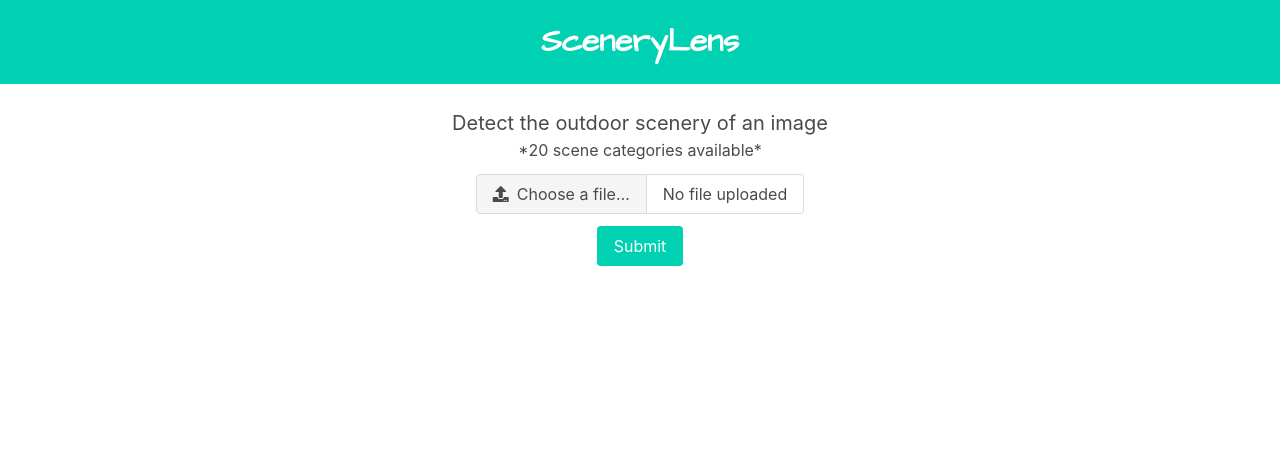
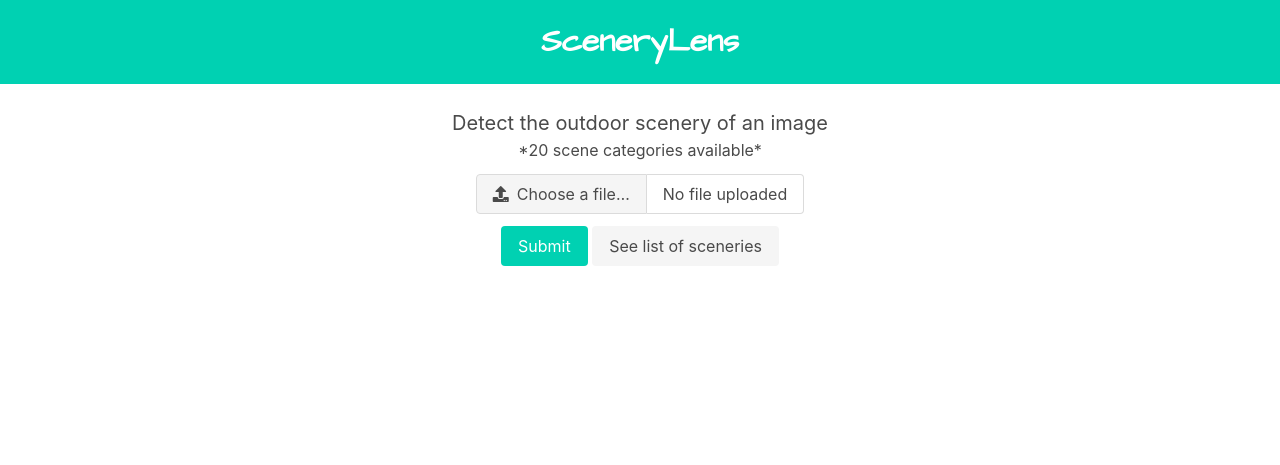
Before and after one commit to rickyricky787/SceneryLens, a Flask app: page / in a window 1280 px wide. Shown: the top 465 px of the page. Run offline with Flask 2, Linux system fonts and the light colour scheme.

Commit message:
Added list of sceneries button

```diff
--- a/templates/index.html
+++ b/templates/index.html
@@ -14,7 +14,7 @@
       <section class="hero is-primary is-small">
         <div class="hero-body">
           <p class="title has-text-centered" style="font-family:Architects Daughter;">
-            SceneryLens
+            <a href={{ url_for("index") }}>SceneryLens</a>
           </p>
         </div>
       </section>
@@ -24,7 +24,7 @@
           <p>*20 scene categories available*</p>
         </div>
 
-        <form method="POST" action={{ url_for('results') }} enctype="multipart/form-data">
+        <form method="POST" action={{ url_for("results") }} enctype="multipart/form-data">
 
           <div id="file-upload-icon" class="file has-name columns is-centered">
             <label class="file-label">
@@ -43,7 +43,10 @@
             </label>
           </div>
 
-          <p><input class="button is-primary" type="submit" value="Submit" onclick="startProcessing()"></p>
+          <p>
+            <input class="button is-primary" type="submit" value="Submit" onclick="startProcessing()">
+            <button class="button is-light" onclick="listOfSceneries()">See list of sceneries</button>
+          </p>
         </form>
         {% block content %}{% endblock %}
       </div>
@@ -68,6 +71,17 @@
         }
       }
 
+      // For displaying list of sceneries
+      function listOfSceneries() {
+        alert(
+          "List of sceneries:\n" +
+          "alley - bridge - canyon - desert - downtown - " +
+          "forest - grotto - iceberg - lake - mountain - " +
+          "ocean - park - rock arch - ruin - sky - " +
+          "skyscraper - snowfield - street - village - waterfall"
+          );
+      }
+
     </script>
 
   </body>
```
